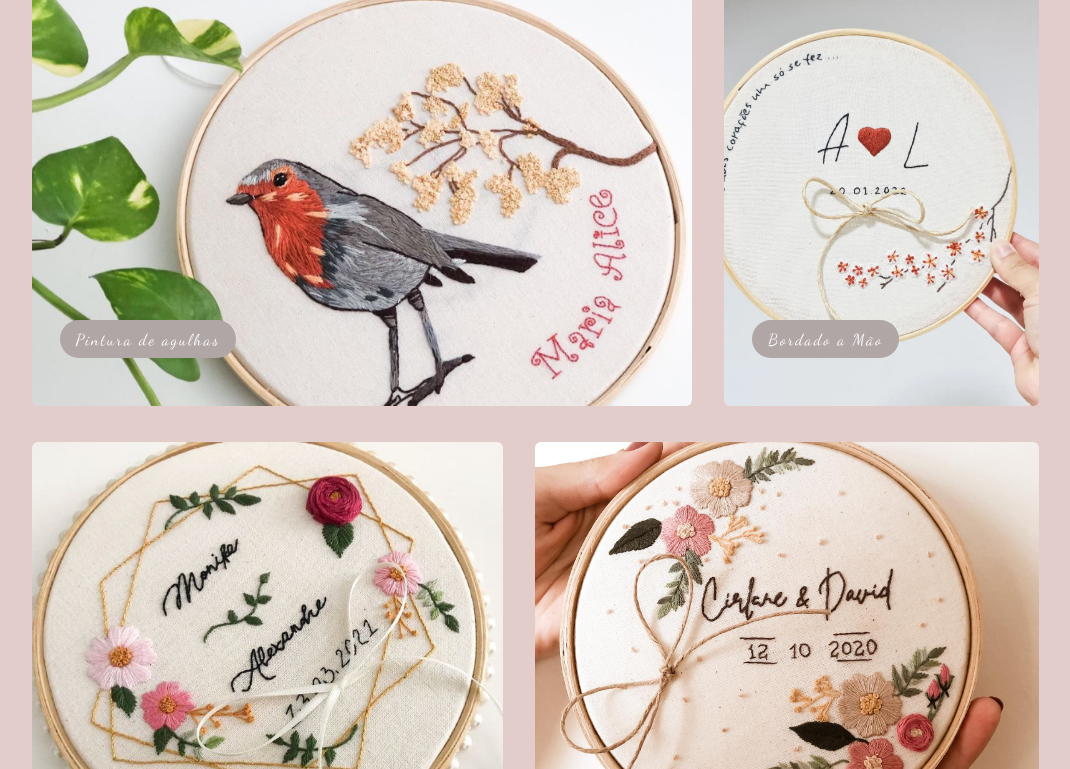
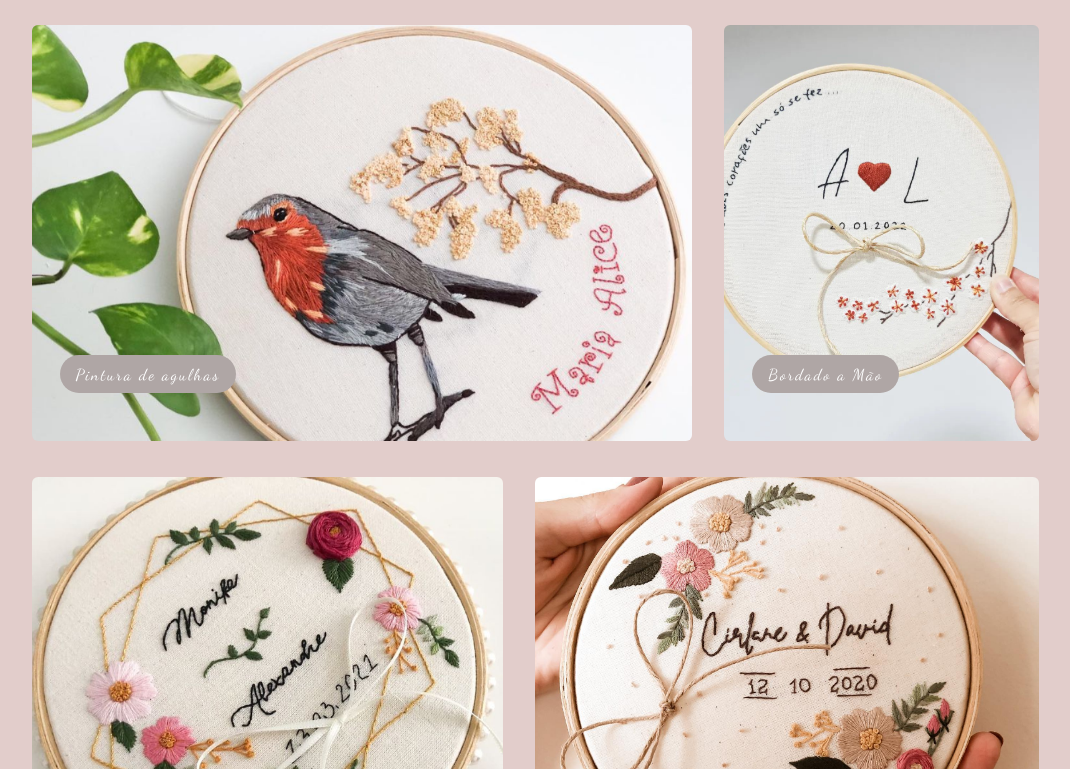
Before and after one commit to AbnerSantosss/Projeto_De_Estudo_Css_grid, a plain HTML site: page index.html in a window 1280 px wide. Shown: the part 224-993 px from the top of the page, without its empty margins (105-1175 px from the left). Drawn offline with Linux system fonts and the light colour scheme.

Commit message:
corrigido espassamento do padding versão desktopp

```diff
--- a/style.css
+++ b/style.css
@@ -174,7 +174,7 @@ body{
 
   .page {
     max-width: 117rem;
-    padding: 0 5rem;
+    padding: 3.5rem 5rem;
 
   }
 
```
